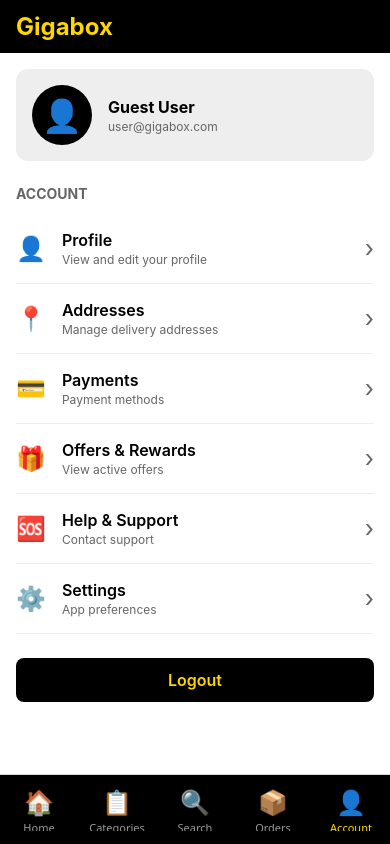
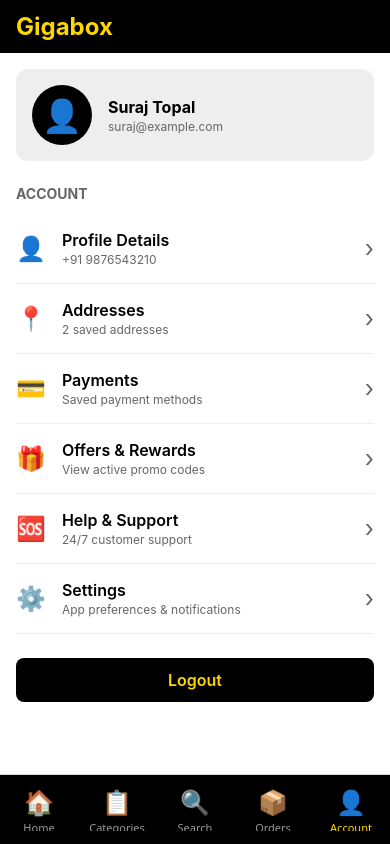
Before and after one commit to SurajTopal/Gigabox, a React Native app: screen /Account in a window 390 px wide. Built offline with nearby package versions, Linux system fonts and the light colour scheme.

Commit message:
feat: connect HomeScreen, AccountScreen, and OrdersScreen to Redux state

```diff
--- a/src/screens/account/AccountScreen.tsx
+++ b/src/screens/account/AccountScreen.tsx
@@ -1,31 +1,50 @@
 import React from 'react';
-import {View, Text, ScrollView, TouchableOpacity} from 'react-native';
-import {styles} from './AccountScreen.styles';
+import { View, Text, ScrollView, TouchableOpacity } from 'react-native';
+import { styles } from './AccountScreen.styles';
+import { useAppDispatch, useAppSelector, logout, setUserProfile } from '../../store';
 
 export default function AccountScreen() {
+  const dispatch = useAppDispatch();
+  const { name, email, phone, isLoggedIn, addresses } = useAppSelector(state => state.user);
+
   const menuItems = [
-    {id: 1, icon: '👤', label: 'Profile', subtitle: 'View and edit your profile'},
+    { id: 1, icon: '👤', label: 'Profile Details', subtitle: `${phone}` },
     {
       id: 2,
       icon: '📍',
       label: 'Addresses',
-      subtitle: 'Manage delivery addresses',
+      subtitle: `${addresses.length} saved addresses`,
     },
-    {id: 3, icon: '💳', label: 'Payments', subtitle: 'Payment methods'},
+    { id: 3, icon: '💳', label: 'Payments', subtitle: 'Saved payment methods' },
     {
       id: 4,
       icon: '🎁',
       label: 'Offers & Rewards',
-      subtitle: 'View active offers',
+      subtitle: 'View active promo codes',
     },
-    {id: 5, icon: '🆘', label: 'Help & Support', subtitle: 'Contact support'},
+    { id: 5, icon: '🆘', label: 'Help & Support', subtitle: '24/7 customer support' },
     {
       id: 6,
       icon: '⚙️',
       label: 'Settings',
-      subtitle: 'App preferences',
+      subtitle: 'App preferences & notifications',
     },
   ];
+
+  const handleLogoutToggle = () => {
+    if (isLoggedIn) {
+      dispatch(logout());
+    } else {
+      dispatch(
+        setUserProfile({
+          name: 'Suraj Topal',
+          email: 'suraj@example.com',
+          phone: '+91 9876543210',
+          isLoggedIn: true,
+        }),
+      );
+    }
+  };
 
   return (
     <View style={styles.container}>
@@ -40,14 +59,18 @@
             <Text style={styles.avatarText}>👤</Text>
           </View>
           <View style={styles.profileInfo}>
-            <Text style={styles.profileName}>Guest User</Text>
-            <Text style={styles.profileEmail}>user@gigabox.com</Text>
+            <Text style={styles.profileName}>
+              {isLoggedIn ? name : 'Logged Out'}
+            </Text>
+            <Text style={styles.profileEmail}>
+              {isLoggedIn ? email : 'Please log in to manage your account'}
+            </Text>
           </View>
         </View>
 
         {/* Menu Items */}
         <Text style={styles.sectionTitle}>Account</Text>
-        {menuItems.map((item) => (
+        {menuItems.map(item => (
           <TouchableOpacity key={item.id} style={styles.menuItem}>
             <Text style={styles.menuIcon}>{item.icon}</Text>
             <View style={styles.menuContent}>
@@ -58,9 +81,11 @@
           </TouchableOpacity>
         ))}
 
-        {/* Logout Button */}
-        <TouchableOpacity style={styles.logoutButton}>
-          <Text style={styles.logoutText}>Logout</Text>
+        {/* Logout / Login Button */}
+        <TouchableOpacity style={styles.logoutButton} onPress={handleLogoutToggle}>
+          <Text style={styles.logoutText}>
+            {isLoggedIn ? 'Logout' : 'Login'}
+          </Text>
         </TouchableOpacity>
 
         <View style={styles.footer} />
--- a/src/screens/home/HomeScreen.styles.ts
+++ b/src/screens/home/HomeScreen.styles.ts
@@ -238,6 +238,36 @@
     color: '#4CAF50',
     fontWeight: '600',
   },
+  cartBadge: {
+    position: 'absolute',
+    top: -4,
+    right: -4,
+    backgroundColor: '#FF3B30',
+    borderRadius: 9,
+    minWidth: 18,
+    height: 18,
+    justifyContent: 'center',
+    alignItems: 'center',
+    paddingHorizontal: 4,
+  },
+  cartBadgeText: {
+    color: '#FFFFFF',
+    fontSize: 10,
+    fontWeight: 'bold',
+  },
+  addToCartButton: {
+    alignSelf: 'flex-start',
+    backgroundColor: COLORS.primary,
+    paddingHorizontal: 12,
+    paddingVertical: 6,
+    borderRadius: 4,
+    marginTop: 4,
+  },
+  addToCartText: {
+    color: COLORS.background,
+    fontSize: 12,
+    fontWeight: '600',
+  },
   footer: {
     height: 20,
   },
--- a/src/screens/home/HomeScreen.tsx
+++ b/src/screens/home/HomeScreen.tsx
@@ -1,4 +1,4 @@
-import React from 'react';
+import React, { useState } from 'react';
 import {
   View,
   Text,
@@ -6,21 +6,40 @@
   TextInput,
   TouchableOpacity,
 } from 'react-native';
-import {styles} from './HomeScreen.styles';
+import { styles } from './HomeScreen.styles';
+import { useAppDispatch, useAppSelector, addToCart } from '../../store';
 
 export default function HomeScreen() {
+  const dispatch = useAppDispatch();
+  const totalCartItems = useAppSelector(state => state.cart.totalItems);
+  const addresses = useAppSelector(state => state.user.addresses);
+  const defaultAddress = addresses.find(a => a.isDefault) || addresses[0];
+
+  const [activeTab, setActiveTab] = useState('Sports');
+
   const categories = [
-    {id: 1, name: 'Kitchen', icon: '🍳'},
-    {id: 2, name: 'Sports', icon: '⚽'},
-    {id: 3, name: 'Dry Fruits', icon: '🥜'},
-    {id: 4, name: 'Groceries', icon: '🛒'},
+    { id: 1, name: 'Kitchen', icon: '🍳' },
+    { id: 2, name: 'Sports', icon: '⚽' },
+    { id: 3, name: 'Dry Fruits', icon: '🥜' },
+    { id: 4, name: 'Groceries', icon: '🛒' },
   ];
 
   const products = [
-    {id: 1, name: 'Cricket Bat', price: '₹15,840', discount: '28% OFF'},
-    {id: 2, name: 'Badminton Set', price: '₹5,999', discount: '15% OFF'},
-    {id: 3, name: 'Football', price: '₹2,499', discount: '10% OFF'},
+    { id: '1', name: 'Cricket Bat Pro', price: 15840, rawPrice: '₹15,840', discount: '28% OFF', icon: '🏏' },
+    { id: '2', name: 'Badminton Set', price: 5999, rawPrice: '₹5,999', discount: '15% OFF', icon: '🏸' },
+    { id: '3', name: 'Football', price: 2499, rawPrice: '₹2,499', discount: '10% OFF', icon: '⚽' },
   ];
+
+  const handleAddToCart = (product: typeof products[0]) => {
+    dispatch(
+      addToCart({
+        id: product.id,
+        name: product.name,
+        price: product.price,
+        quantity: 1,
+      }),
+    );
+  };
 
   return (
     <View style={styles.container}>
@@ -29,7 +48,12 @@
         <Text style={styles.headerTitle}>Gigabox</Text>
         <View style={styles.headerRight}>
           <TouchableOpacity style={styles.headerIcon}>
-            <Text style={styles.icon}>📞</Text>
+            <Text style={styles.icon}>🛒</Text>
+            {totalCartItems > 0 && (
+              <View style={styles.cartBadge}>
+                <Text style={styles.cartBadgeText}>{totalCartItems}</Text>
+              </View>
+            )}
           </TouchableOpacity>
           <TouchableOpacity style={styles.headerIcon}>
             <Text style={styles.icon}>👤</Text>
@@ -46,7 +70,9 @@
             <Text style={styles.lightningIcon}>⚡</Text>
             <View>
               <Text style={styles.deliveryTime}>60 minutes</Text>
-              <Text style={styles.deliveryArea}>Cantt Area</Text>
+              <Text style={styles.deliveryArea}>
+                {defaultAddress ? defaultAddress.fullAddress : 'Select Location'}
+              </Text>
             </View>
           </View>
           <TouchableOpacity style={styles.changeButton}>
@@ -71,14 +97,15 @@
           {['Kitchen', 'Sports', 'Dry Fruits', 'Upcoming'].map((cat) => (
             <TouchableOpacity
               key={cat}
+              onPress={() => setActiveTab(cat)}
               style={[
                 styles.categoryTab,
-                cat === 'Sports' && styles.categoryTabActive,
+                cat === activeTab && styles.categoryTabActive,
               ]}>
               <Text
                 style={[
                   styles.categoryTabText,
-                  cat === 'Sports' && styles.categoryTabTextActive,
+                  cat === activeTab && styles.categoryTabTextActive,
                 ]}>
                 {cat}
               </Text>
@@ -89,9 +116,9 @@
         {/* Special Offer Banner */}
         <View style={styles.offerBanner}>
           <View style={styles.offerContent}>
-            <Text style={styles.offerDate}>26JAN-10</Text>
+            <Text style={styles.offerDate}>SPECIAL PROMO</Text>
             <Text style={styles.offerText}>10% OFF</Text>
-            <Text style={styles.offerSmallText}>Republic Offer Live™</Text>
+            <Text style={styles.offerSmallText}>Gigabox Special Live™</Text>
           </View>
           <View style={styles.offerBadge}>
             <Text style={styles.badgeEmoji}>🎉</Text>
@@ -125,12 +152,17 @@
         {products.map((product) => (
           <View key={product.id} style={styles.productCard}>
             <View style={styles.productImageContainer}>
-              <Text style={styles.productImagePlaceholder}>🏏</Text>
+              <Text style={styles.productImagePlaceholder}>{product.icon}</Text>
             </View>
             <View style={styles.productInfo}>
               <Text style={styles.productName}>{product.name}</Text>
-              <Text style={styles.productPrice}>{product.price}</Text>
+              <Text style={styles.productPrice}>{product.rawPrice}</Text>
               <Text style={styles.discount}>{product.discount}</Text>
+              <TouchableOpacity
+                style={styles.addToCartButton}
+                onPress={() => handleAddToCart(product)}>
+                <Text style={styles.addToCartText}>+ Add to Cart</Text>
+              </TouchableOpacity>
             </View>
           </View>
         ))}
--- a/src/screens/orders/OrdersScreen.tsx
+++ b/src/screens/orders/OrdersScreen.tsx
@@ -1,13 +1,10 @@
 import React from 'react';
-import {View, Text, ScrollView, TouchableOpacity} from 'react-native';
-import {styles} from './OrdersScreen.styles';
+import { View, Text, ScrollView, TouchableOpacity } from 'react-native';
+import { styles } from './OrdersScreen.styles';
+import { useAppSelector } from '../../store';
 
 export default function OrdersScreen() {
-  const orders = [
-    {id: 1, name: 'Cricket Bat Pro', status: 'Delivered', date: 'Jan 10, 2025'},
-    {id: 2, name: 'Basketball Set', status: 'In Transit', date: 'Jan 12, 2025'},
-    {id: 3, name: 'Kitchen Utensils', status: 'Processing', date: 'Jan 15, 2025'},
-  ];
+  const orders = useAppSelector(state => state.orders.orders);
 
   const getStatusColor = (status: string) => {
     switch (status) {
@@ -17,6 +14,8 @@
         return '#FF9800';
       case 'Processing':
         return '#2196F3';
+      case 'Cancelled':
+        return '#F44336';
       default:
         return '#999';
     }
@@ -32,20 +31,22 @@
         <Text style={styles.sectionTitle}>Your Orders</Text>
 
         {orders.length > 0 ? (
-          orders.map((order) => (
+          orders.map(order => (
             <TouchableOpacity key={order.id} style={styles.orderCard}>
               <View style={styles.orderCardLeft}>
                 <Text style={styles.orderIcon}>📦</Text>
               </View>
               <View style={styles.orderInfo}>
-                <Text style={styles.orderName}>{order.name}</Text>
-                <Text style={styles.orderDate}>{order.date}</Text>
+                <Text style={styles.orderName}>{order.id}</Text>
+                <Text style={styles.orderDate}>
+                  {order.date} • {order.itemsCount} {order.itemsCount === 1 ? 'Item' : 'Items'} • ₹{order.totalAmount}
+                </Text>
               </View>
               <View>
                 <View
                   style={[
                     styles.statusBadge,
-                    {backgroundColor: getStatusColor(order.status)},
+                    { backgroundColor: getStatusColor(order.status) },
                   ]}>
                   <Text style={styles.statusText}>{order.status}</Text>
                 </View>
```
